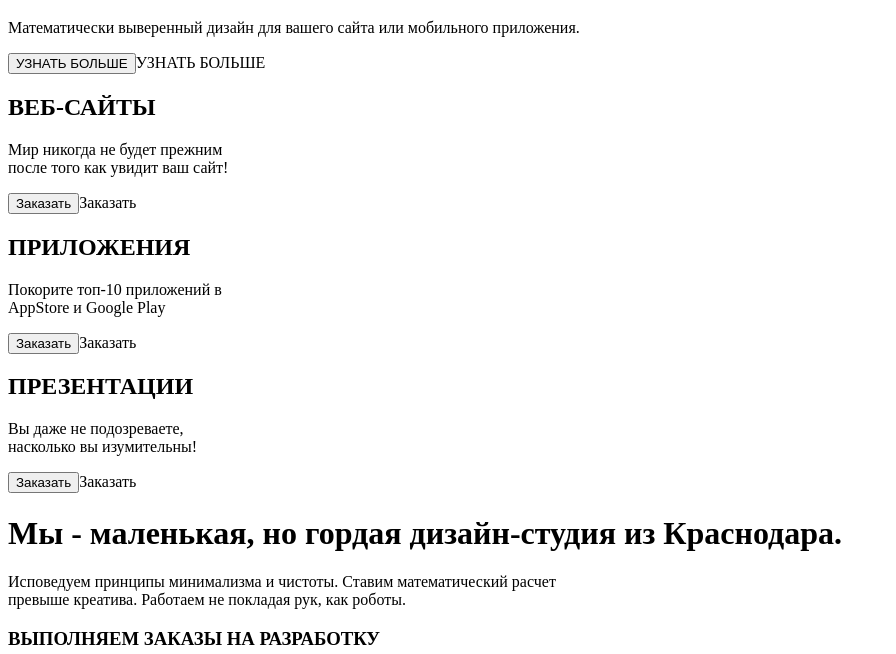
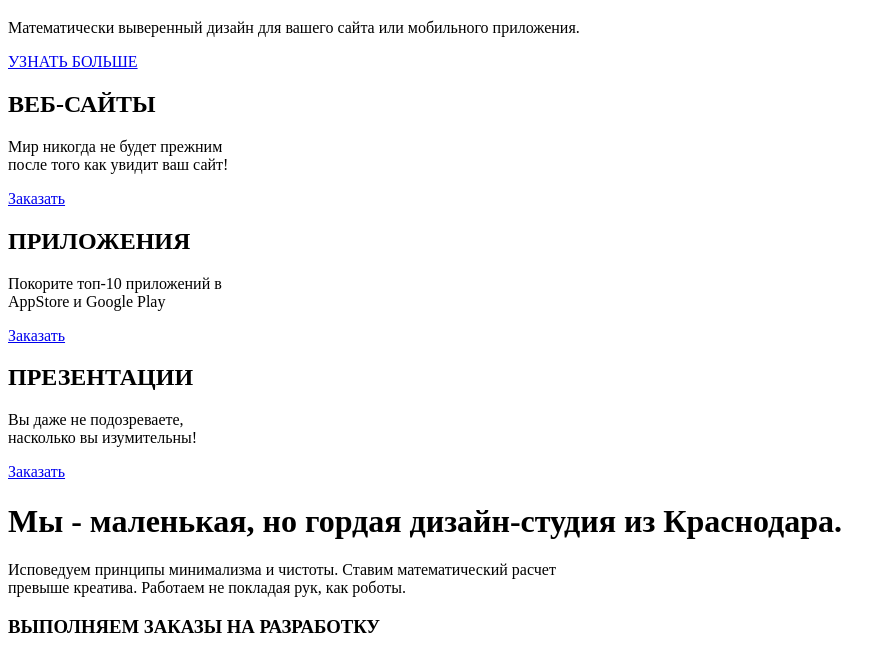
Before and after one commit to aleksandr-ilyukhin/825295-nerds, a plain HTML site: page index.html in a window 1280 px wide. Shown: the part 329-983 px from the top of the page, without its empty margins (0-896 px from the left). Drawn offline with Linux system fonts and the light colour scheme.

Commit message:
обновил
обновил

```diff
--- a/index.html
+++ b/index.html
@@ -21,22 +21,22 @@
 	  <div>
 	    <h1>Долго, дорого, скурпулезно.</h1>
 	      <p>Математически выверенный дизайн для вашего сайта или мобильного приложения.</p>
-		<input type="button" value="УЗНАТЬ БОЛЬШЕ">УЗНАТЬ БОЛЬШЕ</input>
+		<a href="#">УЗНАТЬ БОЛЬШЕ</a>
 	  </div>
       <div>
 	      <h2>ВЕБ-САЙТЫ</h2>
 		    <p>Мир никогда не будет прежним<br> после того как увидит ваш сайт!</p>
-		  <input type="button" value="Заказать">Заказать</input>
+		 <a href="#">Заказать</a>
 	  </div>
 	  <div>
 		  <h2>ПРИЛОЖЕНИЯ</h2>
 		    <p>Покорите топ-10 приложений в<br> AppStore и Google Play</p>
-		  <input type="button" value="Заказать">Заказать</input>
+		  <a href="#">Заказать</a>
 	  </div>
 	  <div>
 		  <h2>ПРЕЗЕНТАЦИИ</h2>
 		    <p>Вы даже не подозреваете,<br>насколько вы изумительны!</p>
-		  <input type="button" value="Заказать">Заказать</input>
+		  <a href="#">Заказать</a>
 	  </div>
 	  <div>
 	    <h1>Мы - маленькая, но гордая дизайн-студия из Краснодара.</h1>
```
